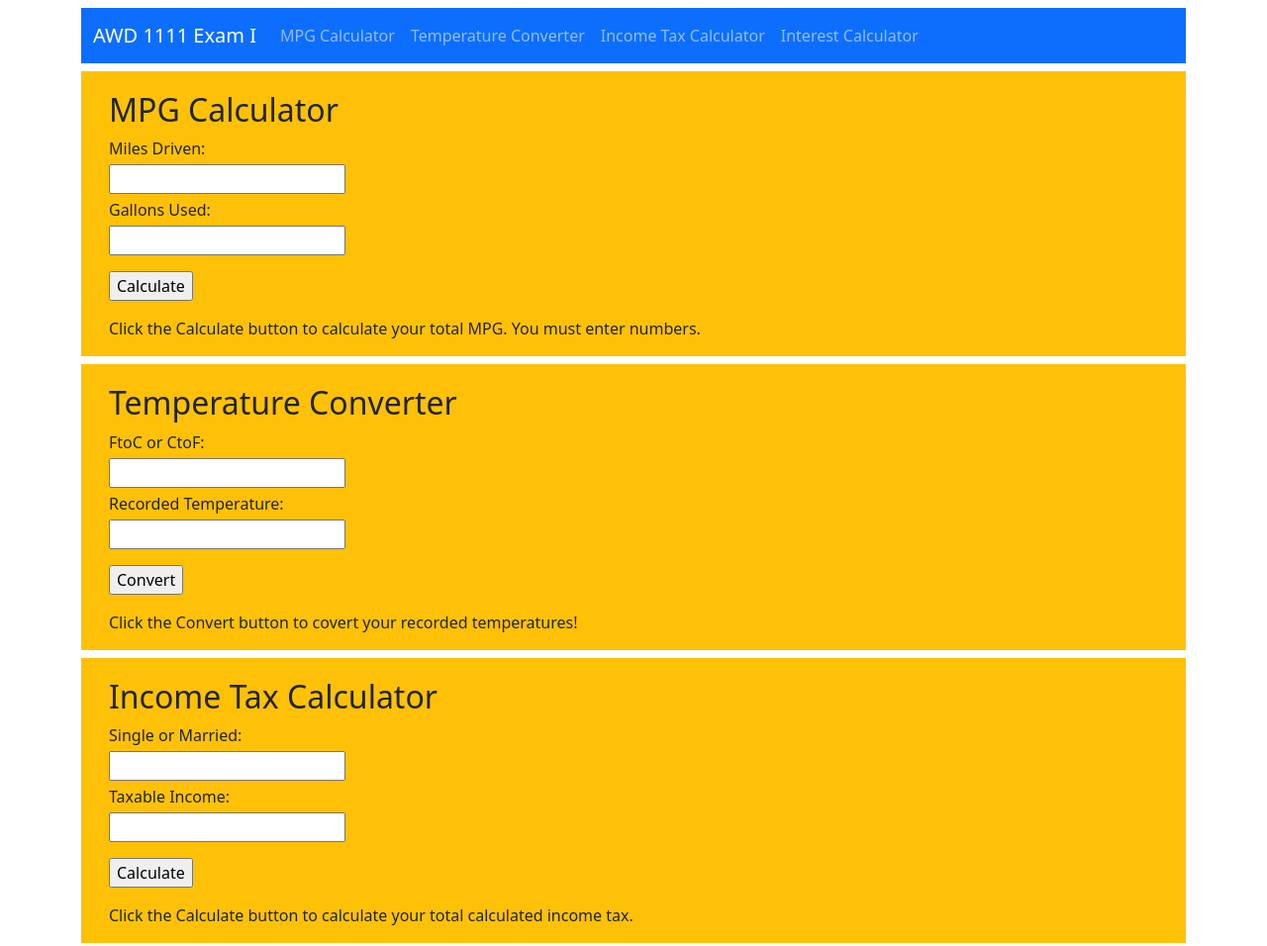
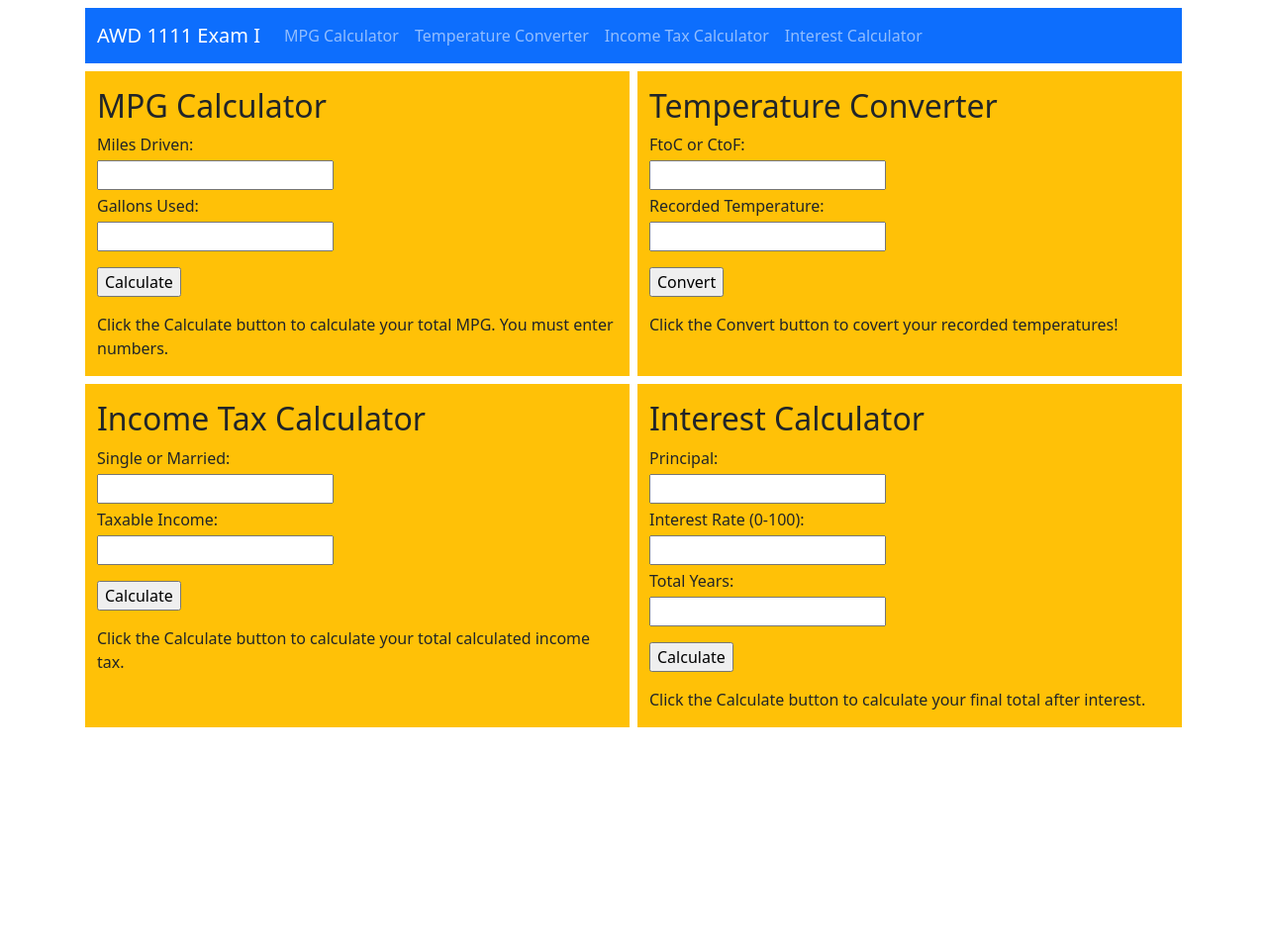
Before and after one commit to zackary-seger/awd1111-exam-1, a website: page public/index.html in a window 1280 px wide. Shown: the top 956 px of the page at 99% size. After the commit the page ends 800 px from the top, so only its background shows below. Drawn offline with nearby package versions, Linux system fonts and the light colour scheme.

Commit message:
HOT I Progress: Completed Bootstrap/CSS

```diff
--- a/public/index.html
+++ b/public/index.html
@@ -13,7 +13,7 @@
 <body>
   <div class="container pt-2">
     <header>
-        <nav class="navbar navbar-expand-lg bg-primary navbar-dark">
+        <nav class="navbar navbar-expand-lg bg-primary navbar-dark me-1 ms-1">
           <div class="container-fluid">
             <a class="navbar-brand" href="#">AWD 1111 Exam I</a>
             <button class="navbar-toggler" type="button" data-bs-toggle="collapse" data-bs-target="#navbarNav"
@@ -41,11 +41,10 @@
     </header>
 
     <main>
-      <div class="container mt-2 pt-1 bg-warning">
-
-        <div class="row ms-3">
-
-          <h2 class="row mt-3">MPG Calculator</h2>
+      <div class="container mt-2">
+        <div class="row">
+          <div class="col ms-1 me-1 bg-warning">
+            <h2 class="mt-3">MPG Calculator</h2>
             <div class="container">
               <form id="calcForm" method="POST" action="/api/mpgCalc">
                 <label class="row mb-1" for="miles">Miles Driven:</label>
@@ -55,20 +54,16 @@
                 <input class="row mb-3" type="submit" id="calculateBtn" value="Calculate">
               </form>
             </div>
-
+            <div class="container">
               <p class="row">Click the Calculate button to calculate your
                 total MPG. You must enter numbers.</p>
-
               <p hidden id="error-message" class="row"></p>
-
             </div>
           </div>
 
-      <div class="container mt-2 pt-1 bg-warning">
-        <div class="row ms-3">
-
+          <div class="col ms-1 me-1 bg-warning">
+            <div class="container">
               <h2 class="row mt-3">Temperature Converter</h2>
-          <div class="container">
                 <form id="tempForm" method="POST" action="/api/tempConverter">
                   <label class="row mb-1" for="mode">FtoC or CtoF:</label>
                   <input class="row mb-1" type="text" id="mode" name="mode">
@@ -76,20 +71,24 @@
                   <input class="row mb-3" type="number" id="temp" name="temp">
                   <input class="row mb-3" type="submit" id="convertBtn" value="Convert">
                 </form>
-          </div>
 
               <p class="row">Click the Convert button to covert your recorded temperatures!</p>
 
               <p hidden id="error-message" class="row"></p>
+            </div>
+
 
           </div>
+
         </div>
 
-    <div class="container mt-2 pt-1 bg-warning">
-      <div class="row ms-3">
+      </div>
 
-        <h2 class="row mt-3">Income Tax Calculator</h2>
+    <div class="container mt-2">
+      <div class="row">
+        <div class="col ms-1 me-1 bg-warning">
         <div class="container">
+          <h2 class="row mt-3 ">Income Tax Calculator</h2>
           <form id="incomeTaxCalcForm" method="POST" action="/api/incomeTaxCalc">
             <label class="row mb-1" for="mode">Single or Married:</label>
             <input class="row mb-1" type="text" id="mode" name="mode">
@@ -97,21 +96,18 @@
             <input class="row mb-3" type="number" id="income" name="income">
             <input class="row mb-3" type="submit" id="calculateIncomeTaxBtn" value="Calculate">
           </form>
-        </div>
-
           <p class="row">Click the Calculate button to calculate your
             total calculated income tax.</p>
 
           <p hidden id="error-message" class="row"></p>
+        </div>
 
       </div>
-    </div>
 
-    <div class="container mt-2 mb-2 pt-1 bg-warning">
-      <div class="row ms-3">
+      <div class="col ms-1 me-1 bg-warning">
 
+        <div class="container">
           <h2 class="row mt-3">Interest Calculator</h2>
-        <div class="container">
           <form id="interestCalcForm" method="POST" action="/api/interestCalc">
             <label class="row mb-1" for="principal">Principal:</label>
             <input class="row mb-1" type="text" id="principal" name="principal">
@@ -121,13 +117,13 @@
             <input class="row mb-3" type="text" id="totalYears" name="totalYears">
             <input class="row mb-3" type="submit" id="calculateInterestBtn" value="Calculate">
           </form>
-        </div>
-
           <p class="row">Click the Calculate button to calculate your
             final total after interest.</p>
 
           <p hidden id="error-message" class="row"></p>
+        </div>
 
+        </div>
       </div>
     </div>
 
```
Lines whose indentation alone changed are shown as unchanged.
